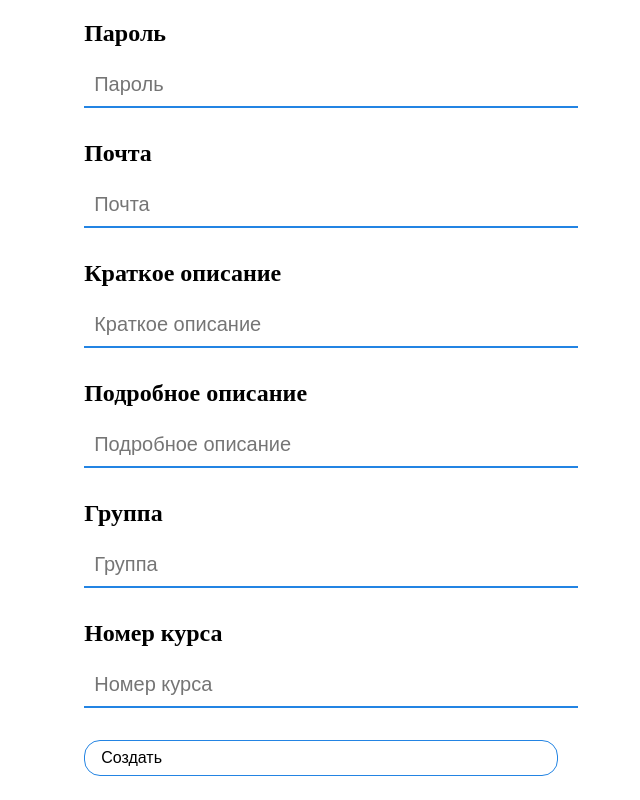
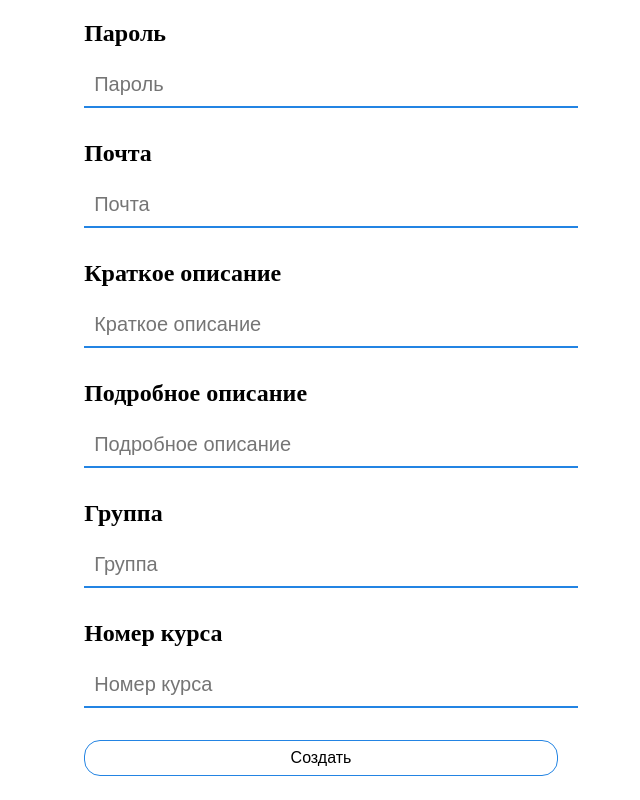
Before and after one commit to ValeryManoilov/profilecodapp, a React (Vite) app: page / in a window 1280 px wide. Shown: the part 229-1029 px from the top of the page, without its empty margins (319-959 px from the left). Built offline with nearby package versions, Linux system fonts and the light colour scheme.

Commit message:
test122 commit

```diff
--- a/src/components/RegistrationPage.jsx
+++ b/src/components/RegistrationPage.jsx
@@ -52,7 +52,7 @@ export const InputContainer = styled.div`
     align-items: start;
 `
 
-export const Form = styled.form`
+export const UserForm = styled.form`
     width: 100%;
     display: flex;
     flex-direction: column;
@@ -92,9 +92,6 @@ export const SendAppButton = styled.button`
     transition: all 0.5s;
     border-radius: 1em;
     background-color: #FFFFFF;
-    display: flex;
-    flex-direction: row;
-    justify-content: start;
 
     &:hover{
         background-color: #2384E3;
@@ -295,7 +292,7 @@ const RegistrationPage = () => {
                             Вступайте в нашу команду! Заполните форму и ожидайте ее одобрения
                         </Description>
                         <InputContainer>
-                            <Form onSubmit={formikUser.handleSubmit}>
+                            <UserForm onSubmit={formikUser.handleSubmit}>
                                 <InputItems>
                                     <InputText>Логин</InputText>
                                     <Input
@@ -360,7 +357,7 @@ const RegistrationPage = () => {
                                     />
                                 </InputItems>
                                 <SendAppButton type="submit">Создать</SendAppButton>
-                            </Form>
+                            </UserForm>
                         </InputContainer>
                     </RegistrationContent>
                 </RegistrationContainer>
```
